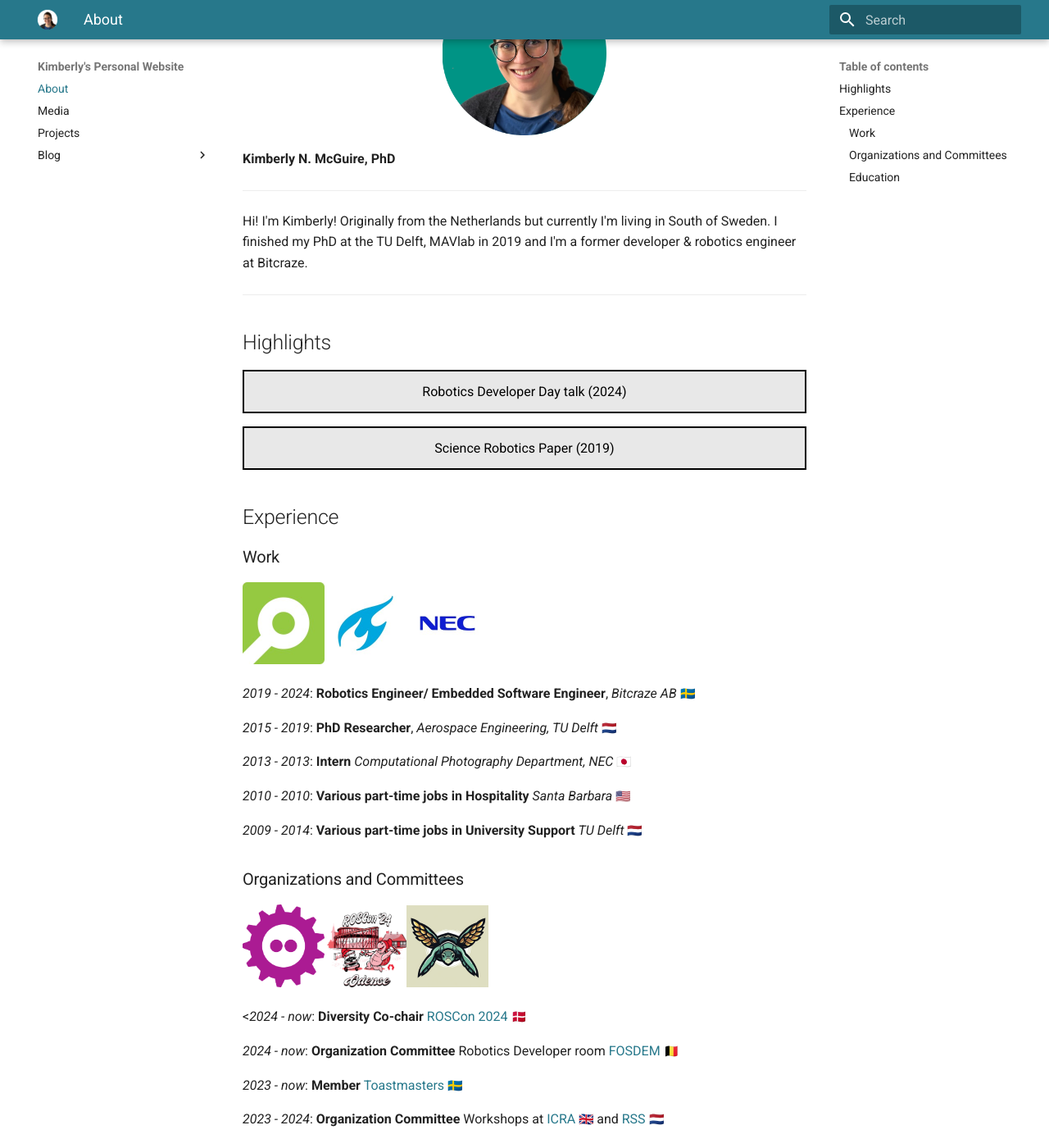
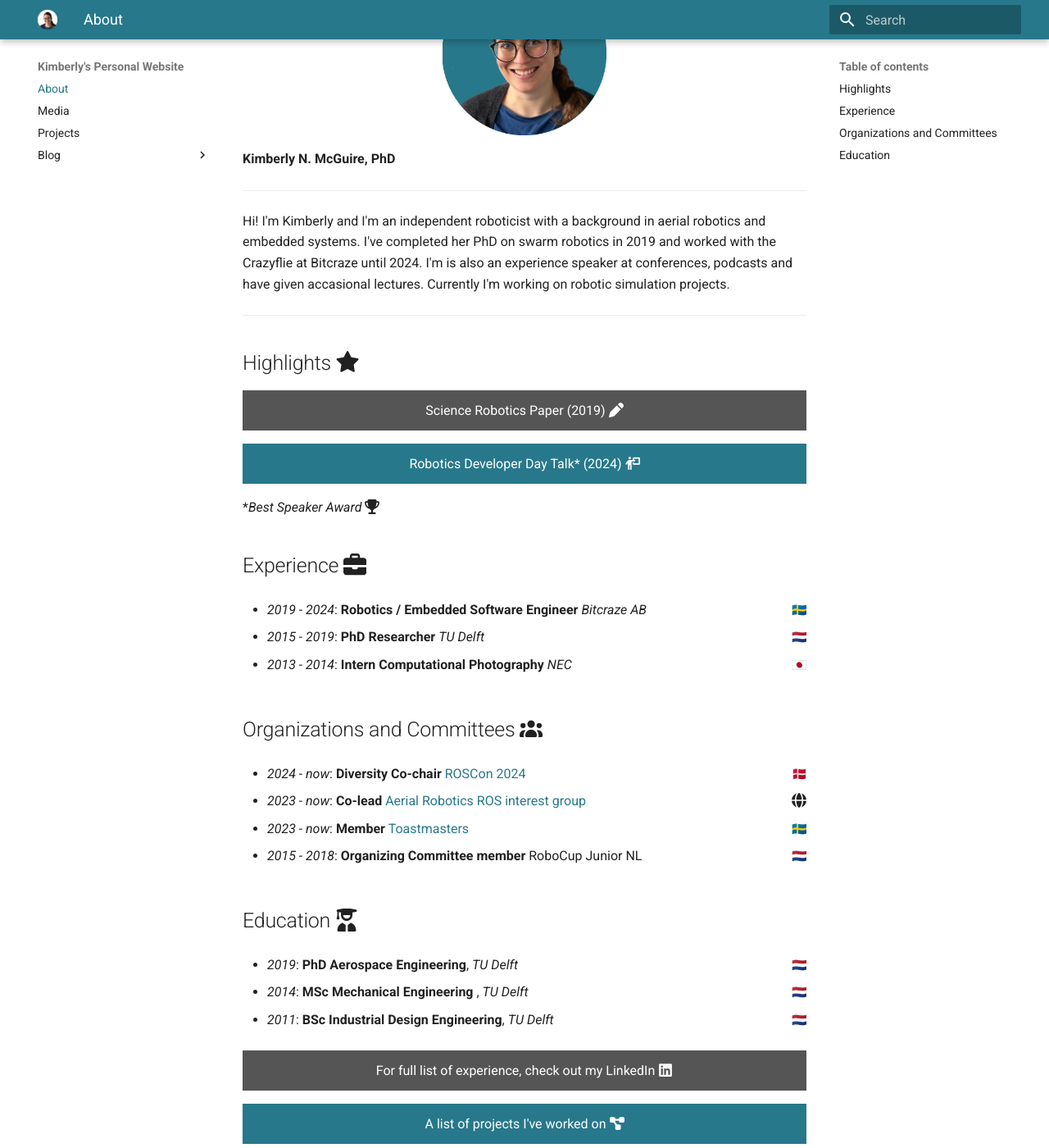
Before and after one commit to knmcguire/knmcguire.github.io, an MkDocs documentation site: the page built from docs/index.md, in a window 1280 px wide and 1400 px high, scrolled down 215 px. Shown: the whole window at 82% size. Built offline with MkDocs 1.6.1 and Material for MkDocs 9.7.7, drawn with Linux system fonts in a browser that asks for light colours; emoji names are drawn with the system emoji font; some of the changed text lies outside the part shown.

Commit message:
Updated about and project page

```diff
--- a/docs/index.md
+++ b/docs/index.md
@@ -6,90 +6,82 @@ title: "About"
 async src="//gc.zgo.at/count.js"></script>
 
 
-![image](/images/kim_background.png){width=200 .center}
+![image](/images/kim_background_round_v2.png){width=200 .center}
 
 **Kimberly N. McGuire, PhD**
 ___
 
 
 
-Hi! I'm Kimberly! Originally from the Netherlands but currently I'm living in South of Sweden.  I finished my PhD at the TU Delft, MAVlab in 2019 and I'm a former developer & robotics engineer at Bitcraze.
+Hi! I'm Kimberly and I'm an independent roboticist with a background in aerial robotics and embedded systems. I've completed her PhD on swarm robotics in 2019 and worked with the Crazyflie at Bitcraze until 2024. I'm is also an experience speaker at conferences, podcasts and have given accasional lectures. Currently I'm working on robotic simulation projects.
 
 ___
 
-## Highlights
+## Highlights :fontawesome-solid-star:
 
 
 
-<a href="https://youtu.be/rtgt9Z1cPas"><button style="background-color: #E8E8E8;
-        border: 2px solid black;
-        color: black;
+
+
+
+
+ <a href="https://robotics.sciencemag.org/content/4/35/eaaw9710"><button style="background-color: #555555;
+        color: white;
         padding: 15px 32px;
         text-align: center;
         text-decoration: none;
         display: inline-block;
         font-size: 16px;
         width: 100%;
-        cursor: pointer">Robotics Developer Day talk (2024)</button></a>
+        cursor: pointer">Science Robotics Paper (2019) :fontawesome-solid-pen:</button></a>
 
-
-
- <a href="https://robotics.sciencemag.org/content/4/35/eaaw9710"><button style="background-color: #E8E8E8;
-        border: 2px solid black;
-        color: black;
+<a href="https://youtu.be/rtgt9Z1cPas"><button style="background-color: #27788b;
+        color: white;
         padding: 15px 32px;
         text-align: center;
         text-decoration: none;
         display: inline-block;
         font-size: 16px;
         width: 100%;
-        cursor: pointer">Science Robotics Paper (2019)</button></a>
+        cursor: pointer">Robotics Developer Day Talk* (2024) :fontawesome-solid-person-chalkboard:  </button></a>
 
-## Experience
+*_Best Speaker Award_ :fontawesome-solid-trophy:
 
-### Work
+## Experience :fontawesome-solid-briefcase:
 
-![bitcraze](images/bitcraze.png){ width="100" }![delft](images/delft.png){ width="100" }![nec](images/nec.png){ width="100" }
+<!--![bitcraze](images/bitcraze.png){ width="100" }![delft](images/delft.png){ width="100" }![nec](images/nec.png){ width="100" }-->
 
-_2019 - 2024_: **Robotics Engineer/ Embedded Software Engineer**, _Bitcraze AB_ :se:
+* _2019 - 2024_: **Robotics / Embedded Software Engineer** _Bitcraze AB_ <span style="float: right;">:se:</span>
 
-_2015 - 2019_: **PhD Researcher**, _Aerospace Engineering, TU Delft_ :nl:
+* _2015 - 2019_: **PhD Researcher** _TU Delft_ <span style="float: right;">:nl:</span>
 
-_2013 - 2013_: **Intern** _Computational Photography Department, NEC_ :jp:
-
-_2010 - 2010_: **Various part-time jobs in Hospitality**  _Santa Barbara_ :us:
-
-_2009 - 2014_: **Various part-time jobs in University Support**  _TU Delft_ :nl:
-
-### Organizations and Committees
-![fosdem](images/fosdem.png){ width="100" }![roscon](images/roscon.png){ width="100" }![roscon](images/rosaerial.png){ width="100" }
+* _2013 - 2014_: **Intern Computational Photography** _NEC_ <span style="float: right;">:jp:</span>
 
 
-<_2024 - now_: **Diversity Co-chair** [ROSCon 2024](https://roscon.ros.org/2024/) :dk:
 
-_2024 - now_: **Organization Committee** Robotics Developer room [FOSDEM](https://fosdem.org/2025/) :be:
-
-_2023 - now_: **Member** [Toastmasters](https://www.toastmasters.org/) :se:
-
-_2023 - 2024_: **Organization Committee** Workshops at [ICRA](https://imrclab.github.io/workshop-uav-sims-icra2023/) :gb: and [RSS](https://imrclab.github.io/workshop-aerial-swarms-rss2024/) :nl:
-
-_2023 - now_: **Co-lead** [ROS community group](https://github.com/ros-aerial) online
-
-_2015 - 2018_: **Organizing Committee member** RoboCup Junior NL :nl:
+## Organizations and Committees :fontawesome-solid-users:
+<!--![fosdem](images/fosdem.png){ width="100" }![roscon](images/roscon.png){ width="100" }![roscon](images/rosaerial.png){ width="100" }-->
 
 
-### Education
-![delft](images/delft.png){ width="100" }
+* _2024 - now_: **Diversity Co-chair** [ROSCon 2024](https://roscon.ros.org/2024/) <span style="float: right;">:dk:</span>
 
-_2019_: **Doctor of Philosophy**, _Department of Aerospace Engineering, TU Delft_ :nl:
+* _2023 - now_: **Co-lead** [Aerial Robotics ROS interest group](https://github.com/ros-aerial) <span style="float: right;">:fontawesome-solid-globe:</span>
 
-_2014_: **Master of Science**, _Departement of Mechanical Engineering, TU Delft_ :nl:
+* _2023 - now_: **Member** [Toastmasters](https://www.toastmasters.org/) <span style="float: right;">:se:</span>
 
-_2011_: **Bachelor of Science**, _Departement of Industrial Design Engineering, TU Delft_ :nl:
+* _2015 - 2018_: **Organizing Committee member** RoboCup Junior NL <span style="float: right;">:nl:</span>
 
- <a href="https://www.linkedin.com/in/knmcguire/"><button style="background-color: #E8E8E8;
-        border: 2px solid black;
-        color: black;
+
+## Education :fontawesome-solid-user-graduate:
+
+* _2019_: **PhD Aerospace Engineering**, _TU Delft_ <span style="float: right;">:nl:</span>
+
+* _2014_: **MSc Mechanical Engineering** , _TU Delft_ <span style="float: right;">:nl:</span>
+
+* _2011_: **BSc Industrial Design Engineering**, _TU Delft_ <span style="float: right;">:nl:</span>
+
+ <a href="https://www.linkedin.com/in/knmcguire/"><button style="background-color: #555555;
+        color: white;
         padding: 15px 32px;
         text-align: center;
         text-decoration: none;
@@ -97,3 +89,14 @@ _2011_: **Bachelor of Science**, _Departement of Industrial Design Engineering,
         font-size: 16px;
         width: 100%;
         cursor: pointer">For full list of experience, check out my LinkedIn :fontawesome-brands-linkedin:</button></a>
+
+
+ <a href="/projects"><button style="background-color:  #27788b;
+        color: white;
+        padding: 15px 32px;
+        text-align: center;
+        text-decoration: none;
+        display: inline-block;
+        font-size: 16px;
+        width: 100%;
+        cursor: pointer"> A list of projects I've worked on :fontawesome-solid-diagram-project:</button></a>
```
Also changed, not shown: docs/projects.md (+38 -36 lines).
